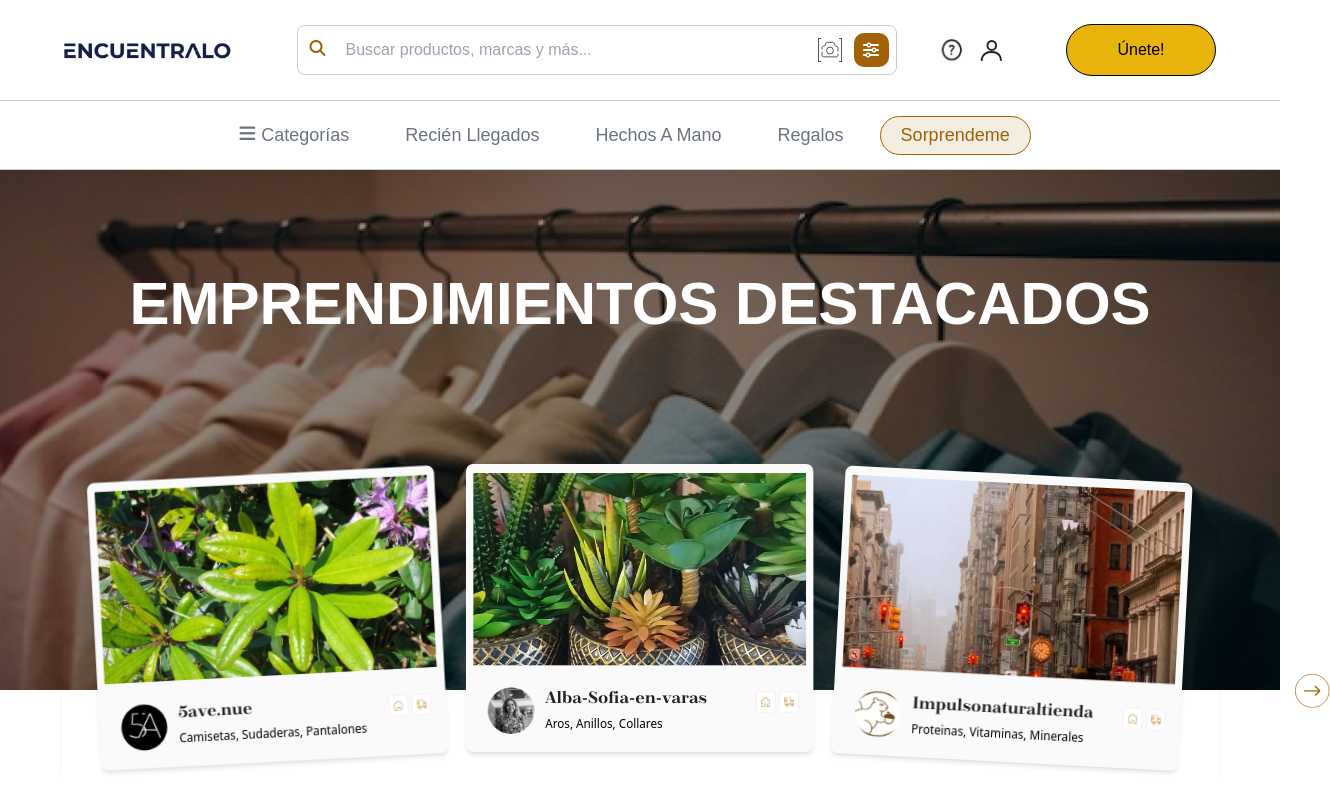
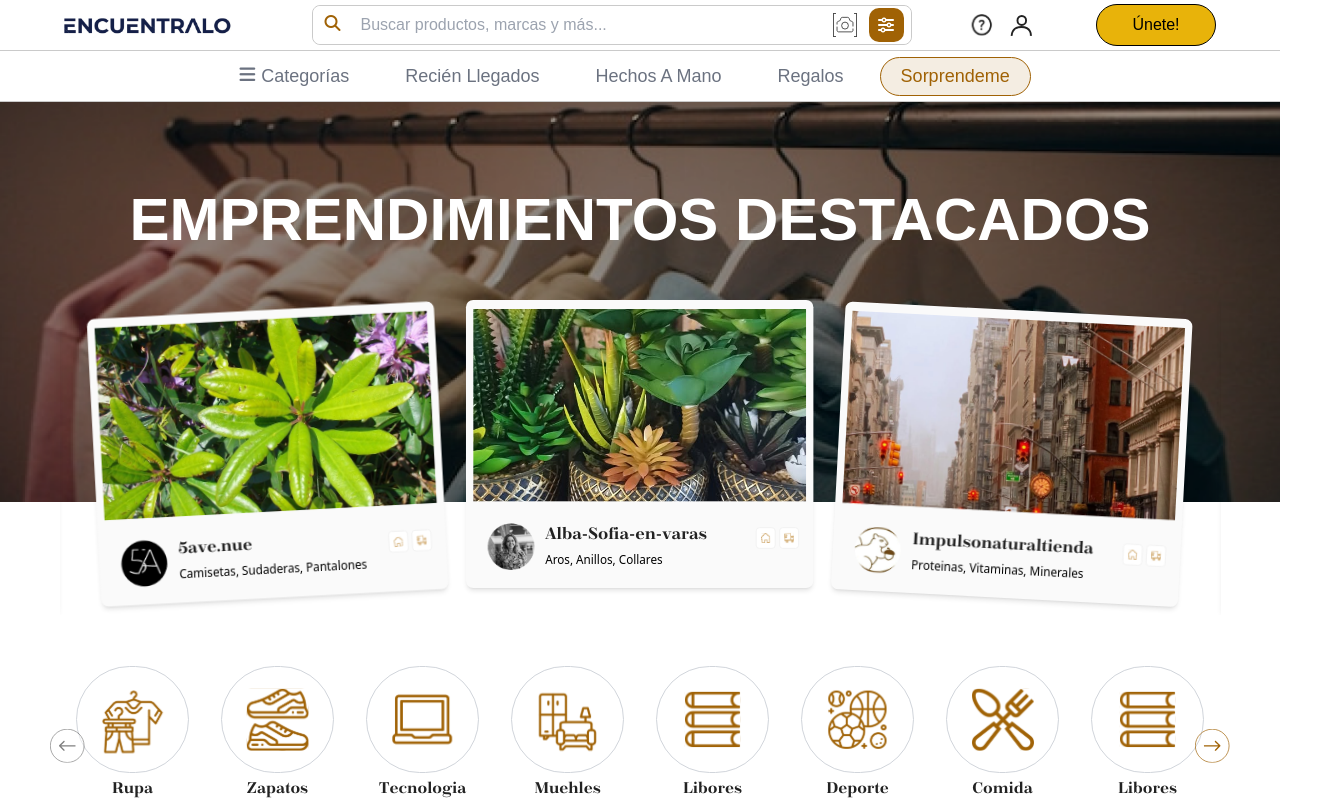
Before and after one commit to sazzad-git/encuentralo-ecommerces, a Next.js app: page / in a window 1280 px wide. Shown: the top 800 px of the page, 1330 px wide, since content can reach past the window. Built offline with nearby package versions, Linux system fonts and the light colour scheme.

Commit message:
header nav height komano hoyeche

```diff
--- a/components/Header/Header.jsx
+++ b/components/Header/Header.jsx
@@ -38,7 +38,7 @@ export default function Header() {
   return (
     <div className="bg-white border-b border-[#cacaca]">
       <div className="custom-container">
-        <div className="header-head flex items-center h-auto md:h-[100px] py-3 md:py-0 justify-between gap-3">
+        <div className="header-head flex items-center h-auto md:h-[50px] py-3 md:py-0 justify-between gap-3">
           {/* Logo */}
           <div className="logo-box">
             <Image
@@ -49,7 +49,7 @@ export default function Header() {
           </div>
 
           {/* Search Box */}
-          <div className="search-box relative w-[70%] md:w-[600px] h-[25px] md:h-[50px] pe-8 md:pe-24 border border-[#cacaca] rounded-full md:rounded-lg ms-0 md:ms-10">
+          <div className="search-box relative w-[70%] md:w-[600px] h-[25px] md:h-[40px] pe-8 md:pe-24 border border-[#cacaca] rounded-full md:rounded-lg ms-0 md:ms-10">
             <input
               className="ps-8 pe-8 md:ps-12 w-full absolute top-0 left-0 h-full text-[10px] md:text-base outline-none rounded-full md:rounded-lg"
               type="text"
@@ -97,7 +97,7 @@ export default function Header() {
               />
             </div>
 
-            <Button className="ml-10 h-[52px] w-[150px] overflow-hidden bg-[#E8B30A] hover:bg-[#E8B30A] rounded-full text-base border-[1.5px] border-black text-black">
+            <Button className="ml-10 h-[42px] w-[120px] overflow-hidden bg-[#E8B30A] hover:bg-[#E8B30A] rounded-full text-base border-[1.5px] border-black text-black">
               Únete!
             </Button>
           </div>
--- a/components/HeroSection/HeroSection.jsx
+++ b/components/HeroSection/HeroSection.jsx
@@ -84,9 +84,9 @@ export default function HeroSection() {
   };
 
   return (
-    <div className="h-[36vh]  md:h-[65vh] bg-cover bg-center bg-no-repeat bg-[#DFDFDF] md:bg-[url('/hero/Hero.png')] mb-5 md:mb-60">
+    <div className="h-[27vh]  md:h-[50vh] bg-cover bg-center bg-no-repeat bg-[#DFDFDF] md:bg-[url('/hero/Hero.png')] mb-5 md:mb-36">
       <div className="h-[94%] md:h-full flex flex-col items-center justify-center md:bg-black md:bg-opacity-40">
-        <h1 className="text-black md:text-white text-xl md:text-5xl lg:text-6xl font-bold text-center mb-1 md:mb-20">
+        <h1 className="text-black md:text-white text-xl md:text-5xl lg:text-6xl font-bold text-center  md:mt-2 ">
           EMPRENDIMIENTOS DESTACADOS
         </h1>
         <div
@@ -123,11 +123,11 @@ export default function HeroSection() {
               ))}
             </Swiper>
 
-            <div className="custom-swiper-button-prev absolute left-[-40px] lg:left-[-50px] bottom-[75px] transform -translate-y-1/2 z-10 cursor-pointer">
+            <div className="custom-swiper-button-prev absolute left-[-40px] lg:left-[50px] bottom-[20px] transform -translate-y-1/2 z-10 cursor-pointer">
               <Image src={GroupLeft} width={35} height={35} alt="Previous" />
             </div>
 
-            <div className="custom-swiper-button-next absolute right-[-40px] lg:right-[-50px] bottom-[75px] transform -translate-y-1/2 z-10 cursor-pointer">
+            <div className="custom-swiper-button-next absolute right-[-40px] lg:right-[50px] bottom-[20px] transform -translate-y-1/2 z-10 cursor-pointer">
               <Image src={GroupRight} width={35} height={35} alt="Next" />
             </div>
           </div>
--- a/components/Navbar/Navbar.jsx
+++ b/components/Navbar/Navbar.jsx
@@ -13,7 +13,7 @@ export default function Navbar() {
     <div className="navbar relative border-b border-[#cacaca] bg-white">
       <div className="custom-container">
         <div className="navbar-head">
-          <ul className="flex items-center justify-center gap-0 md:gap-4 h-[68px]">
+          <ul className="flex items-center justify-center gap-0 md:gap-4 h-[40px] md:h-[50px]">
             <li className="relative group">
               {/* Button for hover */}
               <button className="py-1 pe-3 md:pe-4 lg:pe-5 flex items-center gap-1 capitalize text-gray-500 text-[10px] md:text-[14px] lg:text-[18px] hover:text-[#A06205]">
```
